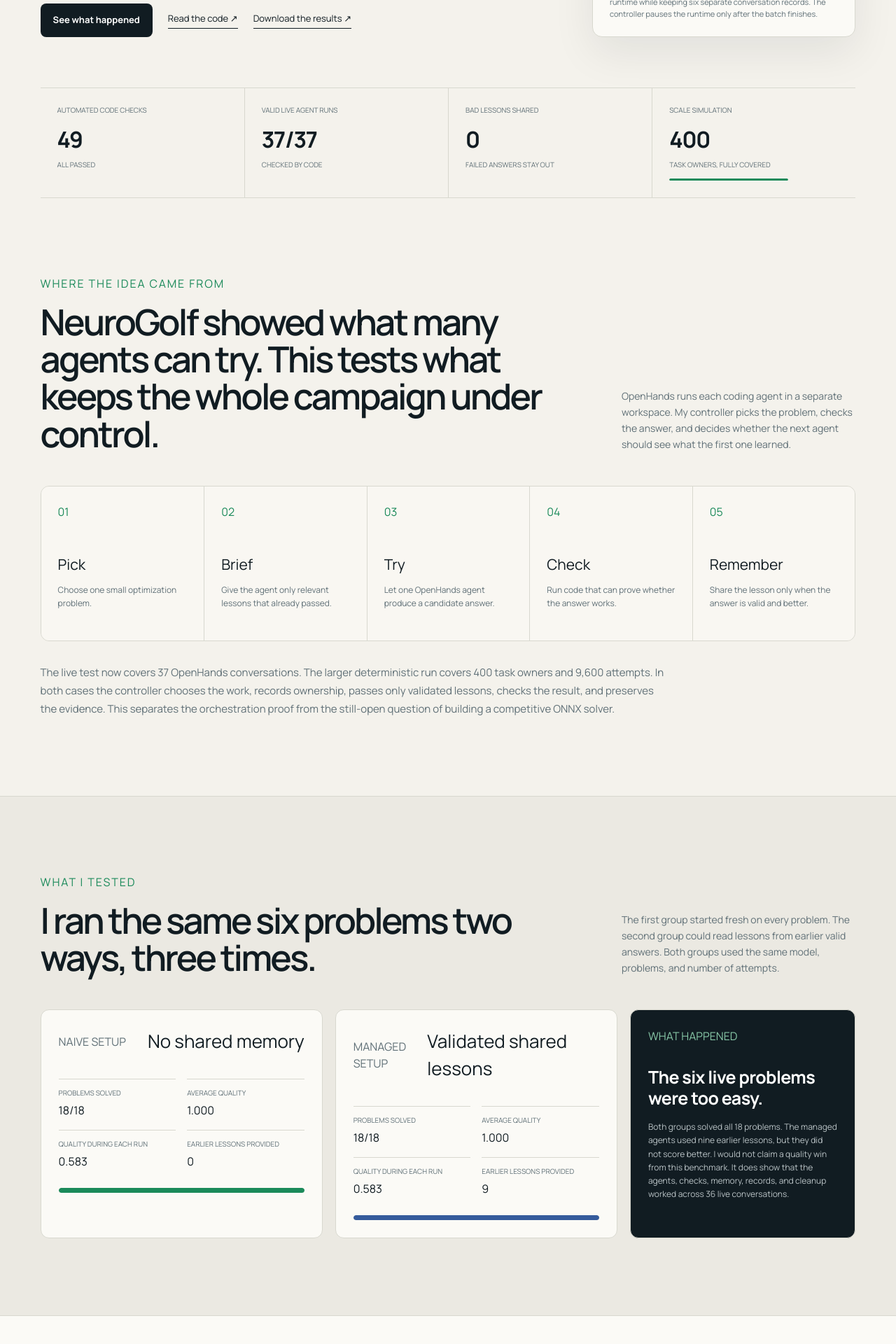
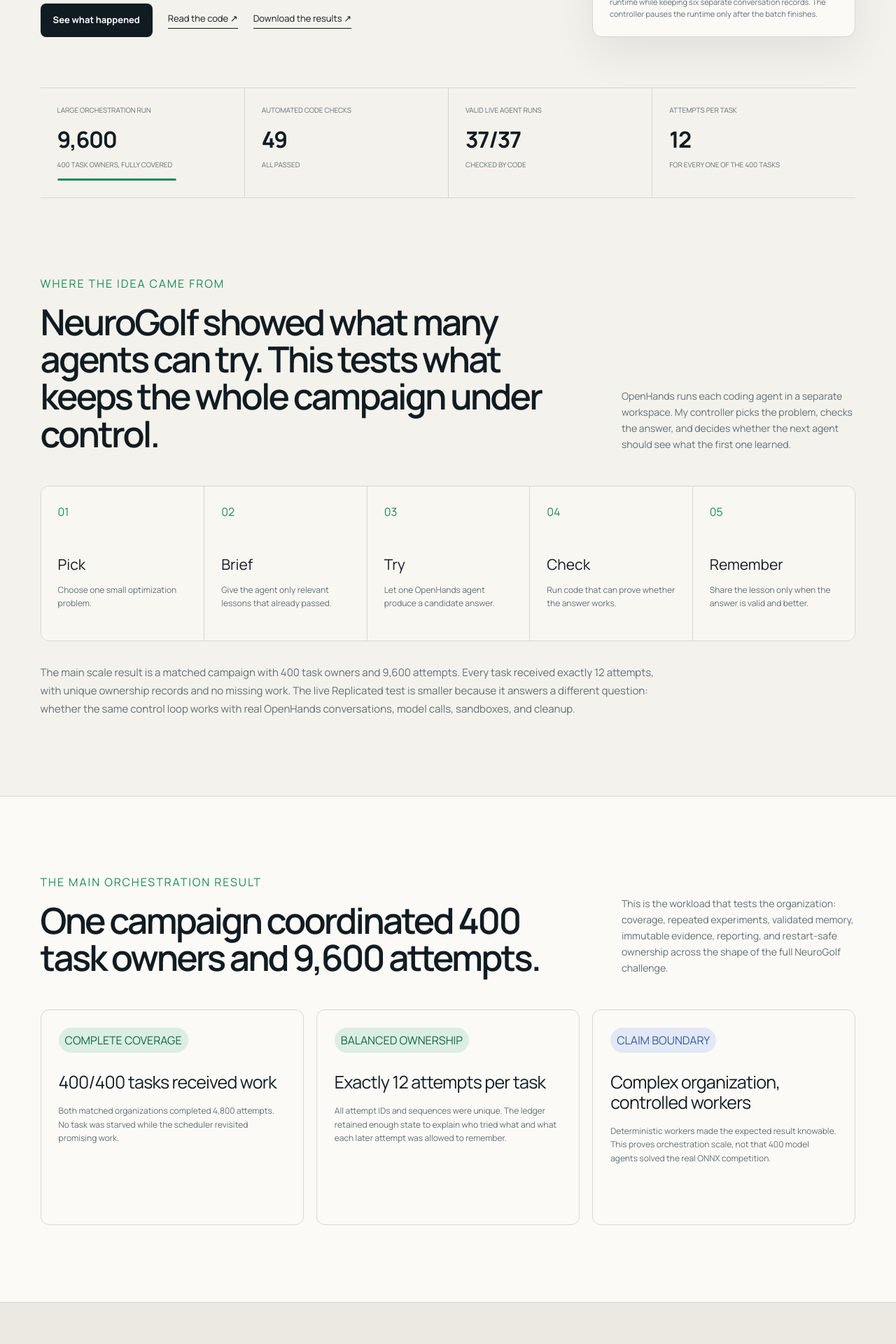
Before and after one commit to rajshah4/openhands-agent-research-lab, a Next.js app in the folder dashboard/: page / in a window 1280 px wide. Shown: the part 740-2660 px from the top of the page at 70% size. Built offline with nearby package versions, Linux system fonts and the light colour scheme.

Commit message:
Lead dashboard with 400-task orchestration result

```diff
--- a/dashboard/app/research-dashboard.tsx
+++ b/dashboard/app/research-dashboard.tsx
@@ -566,6 +566,14 @@
 
       <section className="proof-strip" aria-label="Proof summary">
         <div>
+          <span>Large orchestration run</span>
+          <strong>{formatNumber(snapshot.portfolioScale.totalAttempts)}</strong>
+          <small>{snapshot.portfolioScale.tasks} task owners, fully covered</small>
+          <div className="mini-meter">
+            <span style={{ width: pct(1) }} />
+          </div>
+        </div>
+        <div>
           <span>Automated code checks</span>
           <strong>{snapshot.proof.tests}</strong>
           <small>all passed</small>
@@ -578,17 +586,9 @@
           <small>checked by code</small>
         </div>
         <div>
-          <span>Bad lessons shared</span>
-          <strong>{snapshot.proof.invalidLessons}</strong>
-          <small>failed answers stay out</small>
-        </div>
-        <div>
-          <span>Scale simulation</span>
-          <strong>{snapshot.portfolioScale.tasks}</strong>
-          <small>task owners, fully covered</small>
-          <div className="mini-meter">
-            <span style={{ width: pct(1) }} />
-          </div>
+          <span>Attempts per task</span>
+          <strong>{snapshot.portfolioScale.exactAttemptsPerTask}</strong>
+          <small>for every one of the 400 tasks</small>
         </div>
       </section>
 
@@ -622,25 +622,70 @@
               ))}
             </div>
             <p className="architecture-note">
-              The live test now covers 37 OpenHands conversations. The larger
-              deterministic run covers 400 task owners and 9,600 attempts. In
-              both cases the controller chooses the work, records ownership,
-              passes only validated lessons, checks the result, and preserves
-              the evidence. This separates the orchestration proof from the
-              still-open question of building a competitive ONNX solver.
+              The main scale result is a matched campaign with 400 task owners
+              and 9,600 attempts. Every task received exactly 12 attempts, with
+              unique ownership records and no missing work. The live
+              Replicated test is smaller because it answers a different
+              question: whether the same control loop works with real
+              OpenHands conversations, model calls, sandboxes, and cleanup.
             </p>
+          </section>
+
+          <section className="section implementation-section scale-lead">
+            <div className="section-heading">
+              <div>
+                <p className="eyebrow">The main orchestration result</p>
+                <h2>One campaign coordinated 400 task owners and 9,600 attempts.</h2>
+              </div>
+              <p>
+                This is the workload that tests the organization: coverage,
+                repeated experiments, validated memory, immutable evidence,
+                reporting, and restart-safe ownership across the shape of the
+                full NeuroGolf challenge.
+              </p>
+            </div>
+            <div className="implementation-grid">
+              <article className="implementation-card">
+                <span className="implementation-status tested">Complete coverage</span>
+                <h3>400/400 tasks received work</h3>
+                <p>
+                  Both matched organizations completed{" "}
+                  {formatNumber(snapshot.portfolioScale.attemptsPerArm)} attempts.
+                  No task was starved while the scheduler revisited promising work.
+                </p>
+              </article>
+              <article className="implementation-card">
+                <span className="implementation-status tested">Balanced ownership</span>
+                <h3>Exactly 12 attempts per task</h3>
+                <p>
+                  All attempt IDs and sequences were unique. The ledger retained
+                  enough state to explain who tried what and what each later
+                  attempt was allowed to remember.
+                </p>
+              </article>
+              <article className="implementation-card">
+                <span className="implementation-status pilot">Claim boundary</span>
+                <h3>Complex organization, controlled workers</h3>
+                <p>
+                  Deterministic workers made the expected result knowable. This
+                  proves orchestration scale, not that 400 model agents solved
+                  the real ONNX competition.
+                </p>
+              </article>
+            </div>
           </section>
 
           <section className="section comparison">
             <div className="section-heading">
               <div>
-                <p className="eyebrow">What I tested</p>
-                <h2>I ran the same six problems two ways, three times.</h2>
+                <p className="eyebrow">Supporting live-systems check</p>
+                <h2>Before scaling, I verified the loop with real OpenHands agents.</h2>
               </div>
               <p>
-                The first group started fresh on every problem. The second
-                group could read lessons from earlier valid answers. Both
-                groups used the same model, problems, and number of attempts.
+                Six deliberately small, independently checkable problems were
+                run with and without shared memory, three times each. They
+                tested the live APIs and runtime lifecycle—not difficult
+                reasoning or generalization.
               </p>
             </div>
             <div className="comparison-grid">
@@ -677,14 +722,14 @@
                 );
               })}
               <article className="finding-card">
-                <span className="finding-label">What happened</span>
-                <strong>The six live problems were too easy.</strong>
+                <span className="finding-label">Why keep this result</span>
+                <strong>It proves the large design connects to real OpenHands infrastructure.</strong>
                 <p>
                   Both groups solved all 18 problems. The managed agents used
-                  nine earlier lessons, but they did not score better. I would
-                  not claim a quality win from this benchmark. It does show
-                  that the agents, checks, memory, records, and cleanup worked
-                  across 36 live conversations.
+                  nine earlier lessons but did not score better. This is not a
+                  quality or generalization result. It verifies conversation
+                  creation, model execution, validation, records, shared
+                  memory, sandbox placement, and cleanup across 36 live runs.
                 </p>
               </article>
             </div>
```
Also changed, not shown: 1 other file (tests, documents, lock files or other folders).
